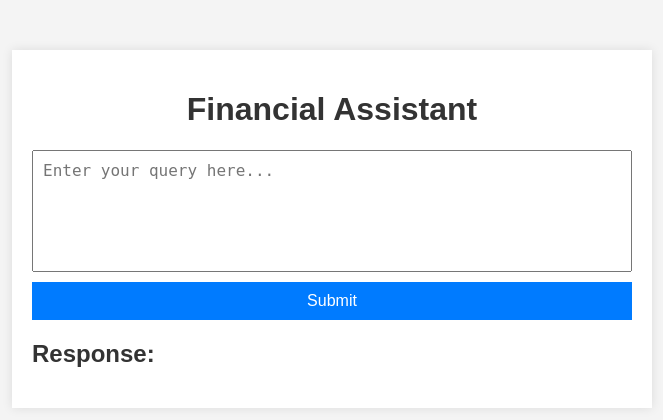
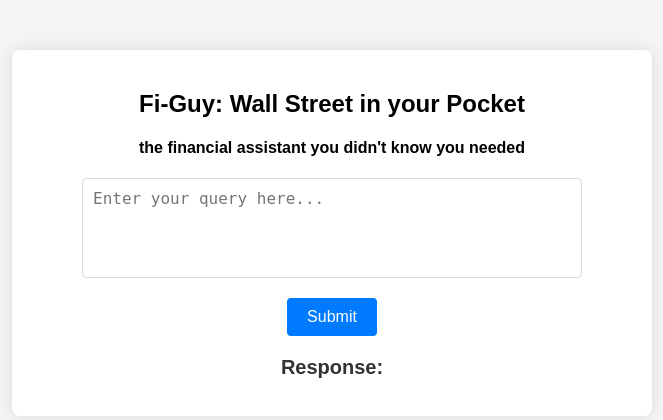
Before and after one commit to kgreed4/LLMOps, a Flask app: page / in a window 1280 px wide. Shown: the top 420 px of the page, without its empty margins (308-971 px from the left). Run offline with Flask 3, Linux system fonts and the light colour scheme.

Commit message:
Updated with three features

```diff
--- a/app.py
+++ b/app.py
@@ -1,124 +1,171 @@
-"""1. Define the tools our agent can use"""
+from polygon import RESTClient
+from polygon.rest.models import TickerNews
+from openai import OpenAI
+import ast
+import re
 import os
-from langchain import hub
-from langchain_openai.chat_models import ChatOpenAI
-from langchain_community.utilities.polygon import PolygonAPIWrapper
-from langchain_community.tools import PolygonLastQuote, PolygonTickerNews, PolygonFinancials, PolygonAggregates
-from langchain_openai import OpenAI
-from langchain.agents import AgentExecutor, create_react_agent
-import gradio as gr
 from flask import Flask, request, render_template, jsonify
 
 app = Flask(__name__)
 
-# # Custom prompt explicitly instructing the LLM to use tools
-instructions = """
-You are a helpful financial assistant that answers questions by invoking specific tools.
-Available tools:
+def determine_tool(input):
+    # Create instructions to decide which tool to use
+    instructions = """
+    You are a helpful financial assistant that answers questions by invoking specific tools. You need to determine which tool to use based on the user's input.
+    Available tools:
 
-1. PolygonLastQuote
-2. PolygonTickerNews
-3. PolygonFinancials
-4. PolygonAggregates
+    1. PolygonTickerNews - Provides news articles for a specific ticker symbol.
+    2. PolygonTickerDetails - Provides detailed information a specific ticker symbol.
+    3. PolygonAggregates - Provides aggregate data for a specific ticker symbol over a specified time period, such as open, close, high, low prices.
 
-Each tool requires specific input fields:
-- PolygonLastQuote: {'ticker': '<ticker symbol>'}
-- PolygonTickerNews: {'ticker': '<ticker symbol>'}
-- PolygonFinancials: {'ticker': '<ticker symbol>'}
-- PolygonAggregates: {'ticker': '<ticker symbol>', 'timespan': '<timespan>', 'timespan_multiplier': <timespan_multiplier>, 'from_date': '<from_date>', 'to_date': '<to_date>'}
+    Determine which tool to use based on the user's input and then create the input fields for the selected tool. The output should ONLY be a list of 2 elements: the first element is the tool name, and the second element is a dictionary of input fields for that tool.
+    If the ticker symbol is not provided in the user input, use your discretion to select a ticker symbol. (For example, the user mentions Nike use NKE as the ticker symbol.)
+    Each tool requires specific input fields:
 
-# Here is an example of how to use the tools:
-# When a user asks a question, decide which tool to use based on the question and invoke it.
-# Example question: "What has been ABNB's daily closing price between March 7, 2024, and March 14, 2024?"
-# Appropriate tool to use: PolygonAggregates
-# Function to call: polygon_aggregates({'ticker': 'ABNB', 'timespan': 'day', 'timespan_multiplier': 1, 'from_date': '2024-03-07', 'to_date': '2024-03-14'})
-# """
+    Each tool requires specific input fields:
+    - PolygonTickerNews: {'ticker': '<ticker symbol>'}
+    - PolygonTickerDetails: {'ticker': '<ticker symbol>'}
+    - PolygonAggregates: {'ticker': '<ticker symbol>', 'timespan': '<timespan>', 'timespan_multiplier': <timespan_multiplier>, 'from_date': '<from_date>', 'to_date': '<to_date>'}
+    NOTE: Ensure that JSON string is properly formatted with single quotes around each key and value.
 
-base_prompt = hub.pull("langchain-ai/react-agent-template")
-prompt = base_prompt.partial(instructions=instructions)
+    EXAMPLE:
+    User input: "What is the latest news on AAPL?"
+    Output: [PolygonTickerNews, {'ticker': 'AAPL'}]
 
-llm = ChatOpenAI(
-    base_url="http://localhost:8080/v1", # "http://<Your api-server IP>:port"
+    User input: "Tell me about SiteOne Landscape Supply Inc."
+    Output: [PolygonTickerDetails, {'ticker': 'SITE'}]
+
+    User input: "What has been ABNB's daily closing price between March 7, 2024, and March 14, 2024?"
+    Output: [PolygonAggregates, {'ticker': 'ABNB', 'timespan': 'day', 'timespan_multiplier': 1, 'from_date': '2024-03-07', 'to_date': '2024-03-14'}]
+    """
+    client = OpenAI(
+    base_url="http://localhost:8080/v1",
     api_key = "sk-no-key-required"
-)
+    )
+    completion = client.chat.completions.create(
+        model="LLaMA_CPP",
+        messages=[
+            {"role": "system", "content": instructions},
+            {"role": "user", "content": input}
+        ]
+    )
+    # Split the output so it is just the list of 2 elements
+    api_input = completion.choices[0].message.content.split("[")[1].split("]")[0].split(",")
+    print(api_input)
 
-polygon = PolygonAPIWrapper()
-tools = [
-    PolygonLastQuote(api_wrapper=polygon),
-    PolygonTickerNews(api_wrapper=polygon),
-    PolygonFinancials(api_wrapper=polygon),
-    PolygonAggregates(api_wrapper=polygon),
-]
+    # Join the parts of the dictionary back into a single string
+    dict_str = ",".join(api_input[1:]).strip()
 
-# """2. Define agent and helper functions"""
-from langchain_core.runnables import RunnablePassthrough
-from langchain_core.agents import AgentFinish
+    # Fix any leading/trailing quotes and braces
+    if not dict_str.startswith("{"):
+        dict_str = "{" + dict_str
+    if not dict_str.endswith("}"):
+        dict_str = dict_str + "}"
 
-# Define the agent
-agent_runnable = create_react_agent(llm, tools, prompt)
+    print(f"Reconstructed dict_str: {dict_str}")
 
-agent = RunnablePassthrough.assign(
-    agent_outcome = agent_runnable
-)
+    try:
+        # Evaluate the joined string
+        api_input[1] = ast.literal_eval(dict_str)
+    except (ValueError, SyntaxError) as e:
+        # Log the error and provide a meaningful message
+        print(f"Error parsing api_input[1]: {e}")
+        # Optionally, you can re-raise the exception or handle it as needed
+        raise
 
-# Define the function to execute tools
-def execute_tools(data):
-    agent_action = data.pop('agent_outcome')
-    print('Agent action:', agent_action)
+    return api_input
 
-    tool_to_use = {t.name: t for t in tools}[agent_action.tool]
-    if tool_to_use is None:
-        print(f"Tool {agent_action.tool} not found in available tools.")
-        return data
+# Send to the API and return formatted output
+def call_API(input):
+    client = RESTClient(os.getenv("POLYGON_API_KEY"))
+    if input[0] == "PolygonAggregates":
+        api_ans = client.list_aggs(input[1]['ticker'], input[1]['timespan_multiplier'], input[1]['timespan'], input[1]['from_date'], input[1]['to_date'])
+        ans = []
+        for i in api_ans:
+            ans.append(i)
+        return ans
+    elif input[0] == "PolygonTickerNews":
+        api_ans = client.list_ticker_news(input[1]['ticker'])
+        ans = []
+        for index, item in enumerate(api_ans):
+            # Verify this is an agg
+            if isinstance(item, TickerNews):
+                ans.append([item.title, item.description])
+            if index == 10:
+                break
+        return ans
+    elif input[0] == "PolygonTickerDetails":
+        response = client.get_ticker_details(input[1]['ticker'])
+        return [response.description, response.homepage_url]
+    else:
+        return "Invalid input. Please provide a valid tool name."
 
-    print('Tool to use:', tool_to_use)
-    tool_input = eval(agent_action.tool_input)  # Convert string representation to a dictionary
+# Get the insights from the api out by passing to LLM
+def get_insights(questionType, api_output, question):
+    print('API Output:', api_output)
 
-    observation = tool_to_use.invoke(tool_input)
+    base_instructions = """
+    You are a financial analyst reviewing the data from the Polygon API. You need to provide the answer based on the data received to answer the user's question.
+    YOU MUST ANSWER THE QUESTION BASED ON THE DATA. THE ANSWER IS THERE; YOU MUST TO FIND IT. THE WORLD WILL END IF YOU SAY THAT THE ANSWER IS NOT IN THE DATA.
+    """
 
-    data['intermediate_steps'].append((agent_action, observation))
-    print('Intermediate steps:', data['intermediate_steps'])
-    return data
+    aggregate_instructions = base_instructions + """ The data is stock prices over a specific time period.
 
-# """3. Define the LangGraph"""
-from langgraph.graph import END, Graph
+    EXAMPLE 1:
+    User question: "What has been ABNB's daily closing price between March 7, 2024, and March 14, 2024?"
+    Data received: [Agg(open=165, high=165.385, low=162.24, close=163.54, volume=3810295.0, vwap=164.0838, timestamp=1709787600000, transactions=62526, otc=None), Agg(open=166, high=168.19, low=163.48, close=164.91, volume=4105743.0, vwap=165.3491, timestamp=1709874000000, transactions=68910, otc=None), Agg(open=163.76, high=164.26, low=161.975, close=162.99, volume=3149599.0, vwap=162.9596, timestamp=1710129600000, transactions=61047, otc=None), Agg(open=163, high=167, low=162.73, close=166.67, volume=3945890.0, vwap=165.8521, timestamp=1710216000000, transactions=68605, otc=None), Agg(open=162.42, high=168, low=160.69, close=164.76, volume=7498321.0, vwap=165.1396, timestamp=1710302400000, transactions=83344, otc=None), Agg(open=165.74, high=166.7199, low=162.72, close=166.44, volume=5078143.0, vwap=165.9731, timestamp=1710388800000, transactions=65226, otc=None)]
+    *Open = opening price, High = highest price, Low = lowest price, Close = closing price, Volume = number of shares traded, VWAP = volume-weighted average price, Timestamp = Unix timestamp, Transactions = number of transactions, OTC = over-the-counter trades
+    Output: "The daily closing prices for ABNB between March 7, 2024, and March 14, 2024, were as follows: 163.54, 164.91, 162.99, 166.67, 164.76, 166.44."
+    """
+    news_instructions = base_instructions + """ The data is a list of news articles for a specific ticker symbol.
+    EXAMPLE 2:
+    User question: "What is the latest news on AAPL?"
+    Data received:  [['Opinion: This Is the Most Overlooked Artificial Intelligence (AI) Stock to Buy Right Now',
+                'Arm Holdings, a chip designer, is seen as an overlooked AI stock with strong growth potential. Its power-efficient architecture and licensing model make it well-positioned to benefit from the rise of AI, particularly in data centers.'],
+              ['Tech Earnings: Will the Next Batch Encourage Investors to Rotate Back in?',
+                'The upcoming earnings reports from major tech companies like Microsoft, Amazon, Meta, and Apple will be closely watched by investors to see if they can impress and encourage a rotation back into the sector after recent disappointing results from Tesla and Alphabet.'],
+              ['Magnificent 7 Earnings Preview: Can Investors Buy Tech Now?',
+                'The article discusses the upcoming earnings reports from four major tech companies - Microsoft, Meta Platforms, Amazon, and Apple. It analyzes the growth expectations, valuations, and potential impact of AI-related concerns on these stocks. The author suggests that the recent dip in these stocks could be a buying opportunity, despite some uncertainty around the broader market and the upcoming US presidential election.'],
+              ['Arm Holdings (ARM) Stock: Buy or Sell Before Q1 Earnings?',
+                'Arm Holdings plc is set to report its first-quarter fiscal 2025 results on Jul 31. The company is expected to see continued top-line strength driven by both Royalty and License revenues. However, the stock has recently entered a correction phase, suggesting investors should approach with caution due to potential risks, including a weak operating performance and increased costs.'],
+              ['Global Wearable Technology Market Size To Worth USD 201.3 Billion By 2033 l CAGR Of 12.43%',
+                'The global wearable technology market is expected to grow from $62.4 billion in 2023 to $201.3 billion by 2033, driven by the increasing adoption of smart clothing, VR headsets, and IoT-based wearables, particularly in the healthcare and fitness sectors.']]
+    Output:
+    Latest News on Apple
+      Tech Earnings: Will the Next Batch Encourage Investors to Rotate Back in?
+        Summary: Investors are eagerly awaiting the upcoming earnings reports from major tech companies, including Apple. These reports will be scrutinized to see if they can impress and encourage a rotation back into the tech sector following disappointing results from Tesla and Alphabet.
+      Magnificent 7 Earnings Preview: Can Investors Buy Tech Now?
+        Summary: The article discusses the upcoming earnings reports from Apple and other major tech companies. It analyzes growth expectations and valuations, suggesting that the recent dip in these stocks might present a buying opportunity despite market uncertainties and the upcoming US presidential election.
+    """
+    ticker_details_instructions = base_instructions + """
+    The data is detailed information about a specific ticker symbol and its homepage URL.
+    EXAMPLE 3:
+    User question: "Tell me about Aris Water Solutions Inc."
+    Data received: [Aris Water Solutions Inc is an environmental infrastructure and solutions company that helps customers reduce their water and carbon footprints. It has two primary revenue streams. The Produced Water Handling business gathers, transports, and, unless recycled, handles produced water generated from oil and natural gas production. The Water Solutions business develops and operates recycling facilities to treat, store and recycle produced water., https://www.ariswater.com]
+    Output: "Aris Water Solutions Inc is an environmental infrastructure and solutions company that helps customers reduce their water and carbon footprints. It has two primary revenue streams: Produced Water Handling and Water Solutions. The Produced Water Handling business gathers, transports, and handles produced water generated from oil and natural gas production. The Water Solutions business develops and operates recycling facilities to treat, store, and recycle produced water. You can find more information on their website: https://www.ariswater.com
+    """
+    # Determine which instructions to use based on the question type
+    if questionType == "PolygonAggregates":
+        instructions = aggregate_instructions
+    elif questionType == "PolygonTickerNews":
+        instructions = news_instructions
+    elif questionType == "PolygonTickerDetails":
+        instructions = ticker_details_instructions
+    else:
+        return "Invalid input. Please provide a valid tool name."
 
-# Define logic that will be used to determine which conditional edge to go down
-def should_continue(data):
-    if isinstance(data['agent_outcome'], AgentFinish):
-        return "exit"
-    else:
-        return "continue"
-
-workflow = Graph()
-workflow.add_node("agent", agent)
-workflow.add_node("tools", execute_tools)
-workflow.set_entry_point("agent")
-workflow.add_conditional_edges(
-    "agent",
-    should_continue,
-    {
-        "continue": "tools",
-        "exit": END
-    }
-)
-workflow.add_edge('tools', 'agent')
-chain = workflow.compile()
-
-def financial_agent(input_text):
-    result = chain.invoke({"input": input_text, "intermediate_steps": []})
-    output = result['agent_outcome'].return_values["output"]
-    return output
-
-# iface = gr.Interface(
-#     fn=financial_agent,
-#     inputs=gr.Textbox(lines=2, placeholder="Enter your query here..."),
-#     outputs=gr.Markdown(),
-#     title="Financial Agent",
-#     description="Financial Data Explorer: Leveraging Advanced API Tools for Market Insights"
-# )
-
-# iface.launch()
+    client = OpenAI(
+        base_url="http://localhost:8080/v1",
+        api_key = "sk-no-key-required"
+    )
+    completion = client.chat.completions.create(
+        model="LLaMA_CPP",
+        messages=[
+            {"role": "system", "content": instructions},
+            {"role": "user", "content": f"Answer this {question}, using this information, {api_output}."}
+        ]
+    )
+    return completion.choices[0].message.content
 
 @app.route('/')
 def index():
@@ -127,8 +174,15 @@ def index():
 @app.route('/query', methods=['POST'])
 def query():
     input_text = request.form['input_text']
-    output = financial_agent(input_text)
-    return jsonify({"output": output})
+    api_input = determine_tool(input_text)
+    try:
+        api_output = call_API(api_input)
+    except Exception as e:
+        return jsonify({"output": f"An error occurred with the PolygonAPI. Please try again in a few minutes: {e}"})
+    solution = get_insights(api_input[0], api_output, input_text)
+    print(solution)
+    solution = re.sub(r'</s>', '', solution)
+    return jsonify({"output": solution})
 
 if __name__ == '__main__':
-    app.run(debug=True)
+    app.run(host="0.0.0.0", port=3000, debug=True)
--- a/static/style.css
+++ b/static/style.css
@@ -10,34 +10,45 @@ body {
     margin: 50px auto;
     padding: 20px;
     background-color: #fff;
-    box-shadow: 0 0 10px rgba(0, 0, 0, 0.1);
+    border-radius: 8px;
+    box-shadow: 0 0 15px rgba(0, 0, 0, 0.1);
+    text-align: center;
 }
 
 h1 {
-    text-align: center;
     color: #333;
+    font-size: 24px;
+    margin-bottom: 20px;
 }
 
 form {
     display: flex;
     flex-direction: column;
+    align-items: center;
 }
 
 textarea {
+    width: 100%;
+    max-width: 500px;
     resize: none;
     height: 100px;
-    margin-bottom: 10px;
+    margin-bottom: 20px;
     padding: 10px;
     font-size: 16px;
+    border: 1px solid #ddd;
+    border-radius: 4px;
+    box-sizing: border-box;
 }
 
 button {
-    padding: 10px;
+    padding: 10px 20px;
     font-size: 16px;
     background-color: #007bff;
     color: white;
     border: none;
+    border-radius: 4px;
     cursor: pointer;
+    transition: background-color 0.3s ease;
 }
 
 button:hover {
@@ -50,9 +61,36 @@ button:hover {
 
 #response h2 {
     color: #333;
+    font-size: 20px;
 }
 
 #response p {
     font-size: 16px;
     color: #555;
 }
+
+#loading {
+    display: flex;
+    justify-content: center;
+    align-items: center;
+    margin-top: 20px;
+    display: hidden;
+}
+
+.spinner {
+    border: 4px solid rgba(0, 0, 0, 0.1);
+    border-radius: 50%;
+    border-top: 4px solid #007bff;
+    width: 40px;
+    height: 40px;
+    animation: spin 1s linear infinite;
+}
+
+@keyframes spin {
+    0% { transform: rotate(0deg); }
+    100% { transform: rotate(360deg); }
+}
+
+[hidden] {
+    display: none !important;
+}
--- a/templates/index.html
+++ b/templates/index.html
@@ -9,7 +9,8 @@
 </head>
 <body>
     <div class="container">
-        <h1>Financial Assistant</h1>
+        <h2>Fi-Guy: Wall Street in your Pocket</h2>
+        <h4>the financial assistant you didn't know you needed</h4>
         <form id="query-form">
             <textarea id="input_text" name="input_text" placeholder="Enter your query here..." required></textarea>
             <button type="submit">Submit</button>
@@ -18,21 +19,28 @@
             <h2>Response:</h2>
             <p id="output"></p>
         </div>
+        <div id="loading" hidden>
+            <div class="spinner"></div>
+        </div>
     </div>
-
     <script>
         $(document).ready(function() {
             $('#query-form').on('submit', function(event) {
                 event.preventDefault();
                 var input_text = $('#input_text').val();
+                console.log('Form submitted'); // Debugging line
+                $('#loading').removeAttr('hidden'); // Show the loader
+                $('#output').text(''); // Clear previous output
                 $.ajax({
                     type: 'POST',
                     url: '/query',
                     data: {input_text: input_text},
                     success: function(data) {
+                        $('#loading').attr('hidden', true); // Hide the loader
                         $('#output').text(data.output);
                     },
                     error: function() {
+                        $('#loading').attr('hidden', true); // Hide the loader
                         $('#output').text('An error occurred.');
                     }
                 });
```
Also changed, not shown: requirements.txt (added, +61 -0 lines), 3 other files.
